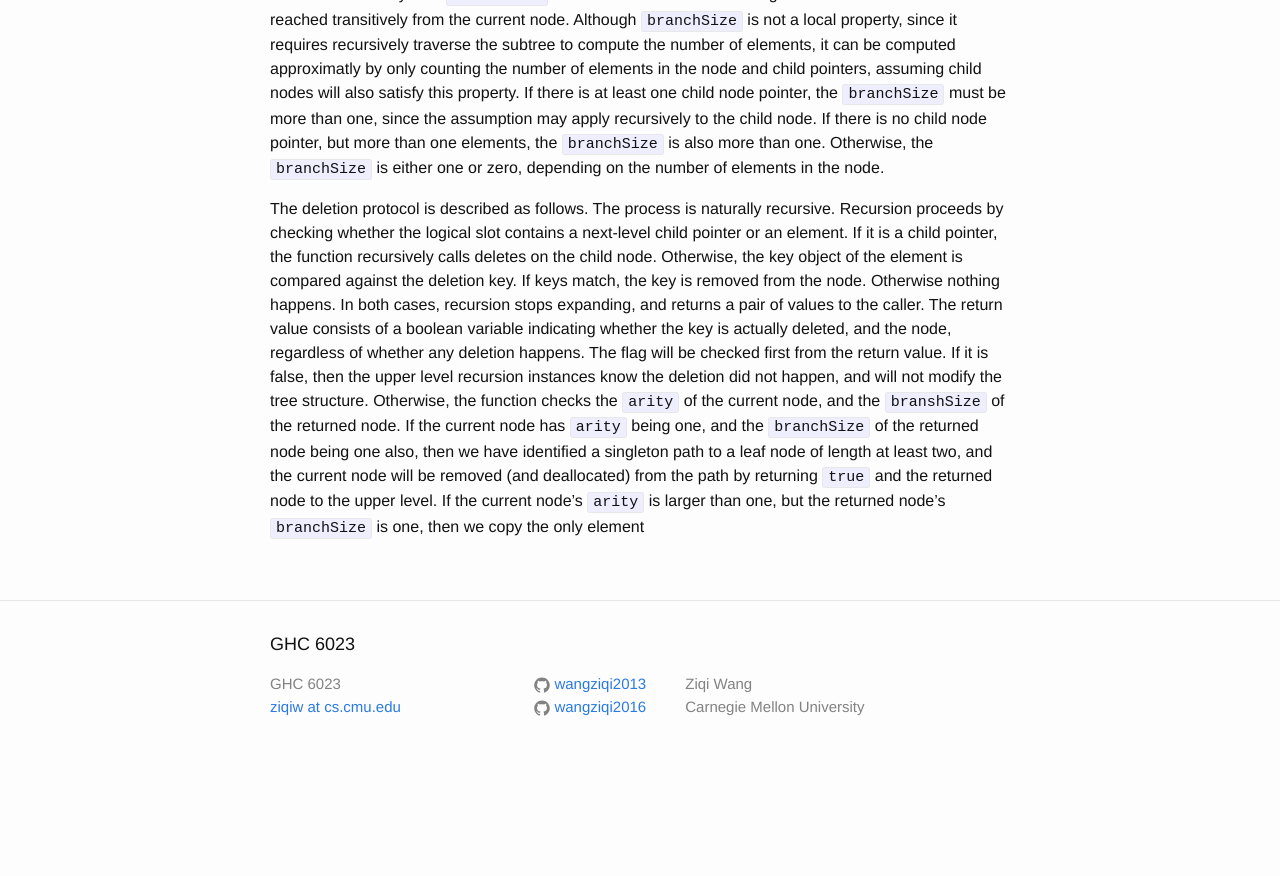
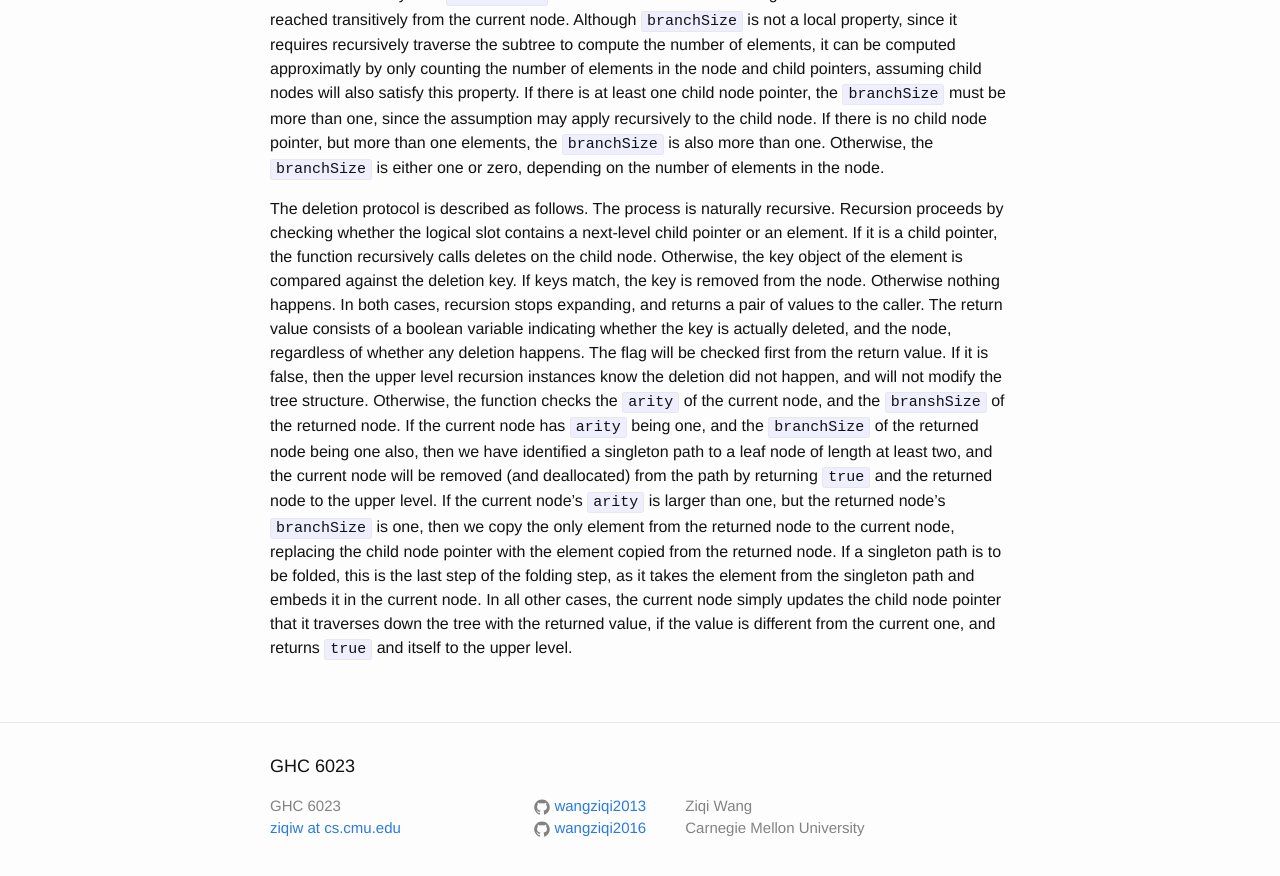
Before and after one commit to wangziqi2013/wangziqi2013.github.io, a Jekyll site: the page built from _posts/2020-08-08-CHAMP.markdown, in a window 1280 px wide and 900 px high, scrolled down 2790 px. Shown: the top 876 px of the window. Built offline with Jekyll 4.4.1, drawn with Linux system fonts in a browser that asks for light colours; before the commit the page ends 3568 px from its top, so only the background shows below that.

Commit message:
Adding second case

```diff
--- a/_posts/2020-08-08-CHAMP.markdown
+++ b/_posts/2020-08-08-CHAMP.markdown
@@ -128,3 +128,8 @@ If the current node has `arity` being one, and the `branchSize` of the returned
 a singleton path to a leaf node of length at least two, and the current node will be removed (and deallocated) from the
 path by returning `true` and the returned node to the upper level.
 If the current node's `arity` is larger than one, but the returned node's `branchSize` is one, then we copy the only element
+from the returned node to the current node, replacing the child node pointer with the element copied from the returned node.
+If a singleton path is to be folded, this is the last step of the folding step, as it takes the element from the singleton
+path and embeds it in the current node.
+In all other cases, the current node simply updates the child node pointer that it traverses down the tree with the returned
+value, if the value is different from the current one, and returns `true` and itself to the upper level.
```
